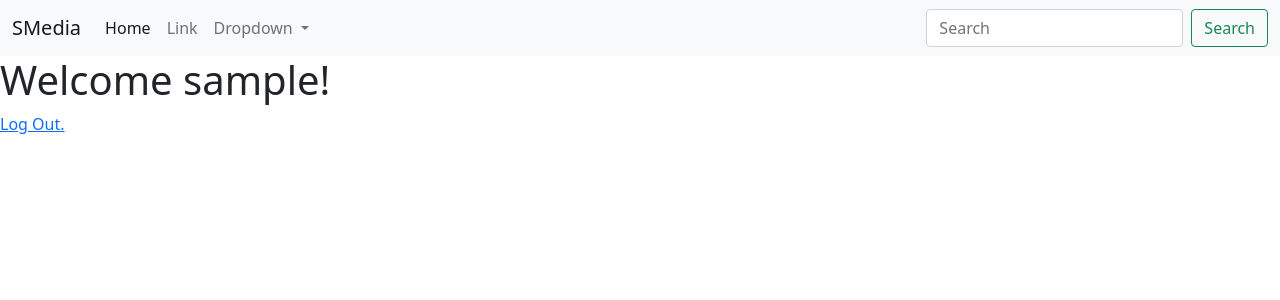
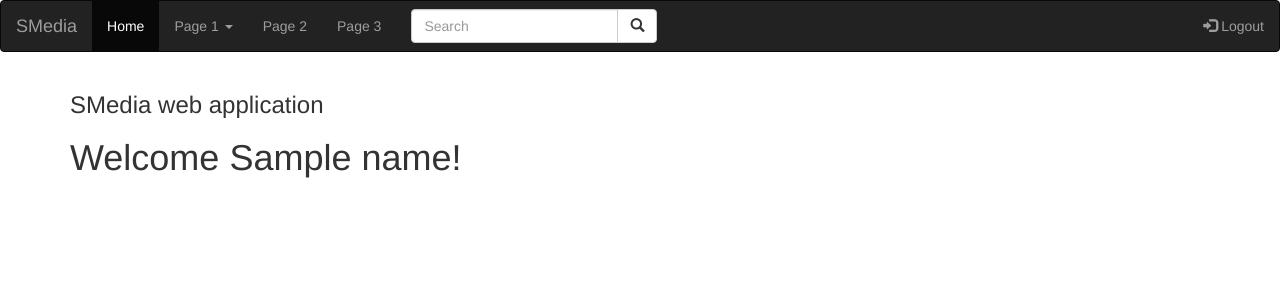
Before and after one commit to premal-yudiz/Project, a Flask app: template templates/home.html in a window 1280 px wide. Shown: the top 300 px of the page. Run offline with Flask 3, Linux system fonts and the light colour scheme; the visitor is signed in with stand-in values (Sample User, id 1); tables that the repository leaves empty hold one stand-in row (values such as "Sample post"); the template is opened without the code that fills it: most values are stand-ins (such as "Sample title", 1, 10 or a date in 2020); some libraries are stand-ins or nearby versions.

Commit message:
solve database error nd upgate the registration and login and show user name in home page

```diff
--- a/app.py
+++ b/app.py
@@ -11,47 +11,39 @@ try:
     db = SQLAlchemy(app)
 except Exception as e:
     print(e)
-
 class User(db.Model):
-        user_id=db.Column(db.Integer,primary_key=True)
-        username=db.Column(db.String,nullable=False)
-        email=db.Column(db.String,unique=True,nullable=False)
-        password=db.Column(db.String,nullable=False)
-        gender=db.Column(db.String,nullable=False)
-        child= db.relationship('User_profile',backref='parent',uselist=False)
-
+    user_id = db.Column(db.Integer, primary_key=True)
+    username = db.Column(db.String, nullable=False)
+    email = db.Column(db.String, unique=True, nullable=False)
+    password = db.Column(db.String, nullable=False)
+    gender = db.Column(db.String, nullable=False)
+    child = db.relationship('User_profile', backref='parent', uselist=False)
 
 class User_profile(db.Model):
-    user_profile_id=db.Column(db.Integer,primary_key=True)
-    # email=db.Column(db.String,nullable=False)
-    # profile_pic=db.Column(db.String)
-    # bio=db.Column(db.String)
-    # created_at=db.Column(db.DateTime)
+    user_profile_id = db.Column(db.Integer, primary_key=True)
+    bio = db.Column(db.String, default='I am SMedia user')
+    profile_pic = db.Column(db.String, default=r'C:\Users\kaman\OneDrive\Desktop\Smedia_copy\Profile_pic\profile-icon-png-908.png')
     u_id = db.Column(db.ForeignKey('user.user_id'))
 
 
-# class Pending(db.Model):
-#    pendind_id=db.Column(db.Integer,primary_key=True)
-#    friend_id = db.Column(db.Integer, db.ForeignKey('user.user_id'))
-#    user_id = db.Column(db.Integer, db.ForeignKey('user.user_id'))
-#    user=db.relationship('User')
+class Pending(db.Model):
+    pendind_id = db.Column(db.Integer, primary_key=True)
+    friend_id = db.Column(db.Integer, db.ForeignKey('user.user_id'), nullable=False)
+    user_id = db.Column(db.Integer, db.ForeignKey('user.user_id'), nullable=False)
+    user = db.relationship('User', foreign_keys=[friend_id, user_id], backref='pending_relationship', primaryjoin="and_(Pending.friend_id==User.user_id, Pending.user_id==User.user_id)")
 
-# class Reject(db.Model):
-#    reject_id=db.Column(db.Integer,primary_key=True)
-#    friend_id = db.Column(db.Integer, db.ForeignKey('user.user_id'))
-#    user_id = db.Column(db.Integer, db.ForeignKey('user.user_id'))
-#    user=db.relationship('User')
-# class Accept(db.Model):
-#    accept_id=db.Column(db.Integer,primary_key=True)
-#    friend_id = db.Column(db.Integer, db.ForeignKey('user.user_id'))
-#    user_id = db.Column(db.Integer, db.ForeignKey('user.user_id'))
-#    user=db.relationship('User')
-# class Block(db.Model):
-#    block_id=db.Column(db.Integer,primary_key=True)
-#    blockaccept_id = db.Column(db.Integer, db.ForeignKey('accept.accept_id'))
-#    accept=db.relationship('accept')
+class Reject(db.Model):
+    reject_id = db.Column(db.Integer, primary_key=True)
+    friend_id = db.Column(db.Integer, db.ForeignKey('user.user_id'), nullable=False)
+    user_id = db.Column(db.Integer, db.ForeignKey('user.user_id'), nullable=False)
+    user = db.relationship('User', foreign_keys=[friend_id, user_id], backref='reject_relationship', primaryjoin="and_(Reject.friend_id==User.user_id, Reject.user_id==User.user_id)")
 
-
+class Accept(db.Model):
+    accept_id = db.Column(db.Integer, primary_key=True)
+    friend_id = db.Column(db.Integer, db.ForeignKey('user.user_id'), nullable=False)
+    user_id = db.Column(db.Integer, db.ForeignKey('user.user_id'), nullable=False)
+    blocked = db.Column(db.Boolean, default=False)
+    user = db.relationship('User', foreign_keys=[friend_id, user_id], backref='accept_relationship', primaryjoin="and_(Accept.friend_id==User.user_id, Accept.user_id==User.user_id)")
 
 
 
@@ -88,8 +80,7 @@ def userlogin():
             print(obj.password)
             if obj:
                 if obj.password == password:
-
-                    session['email'] = obj.username
+                    session['name'] = obj.username
                     return redirect(url_for('home'))
                 else:
                     return "please enter correct password"
@@ -117,7 +108,12 @@ def userreset():
     return render_template('ResetPassword.html')
 @app.route('/home',methods=['POST','GET'])
 def home():
-    return render_template('home1.html')
+    name = session.get('name')
+    return render_template('home.html',name=name)
+@app.route('/sign_out', methods=["GET", "POST"])
+def sign_out():
+    del session['name']
+    return redirect(url_for('userlogin'))
 
 if __name__ == "__main__":
     with app.app_context():
--- a/templates/home.html
+++ b/templates/home.html
@@ -2,64 +2,62 @@
 <html lang="en">
 
 <head>
-    <meta charset="UTF-8">
-    <meta http-equiv="X-UA-Compatible" content="IE=edge">
-    <meta name="viewport" content="width=device-width, initial-scale=1.0">
-    <title>Document</title>
-    <link href="https://cdn.jsdelivr.net/npm/bootstrap@5.0.2/dist/css/bootstrap.min.css" rel="stylesheet" integrity="sha384-EVSTQN3/azprG1Anm3QDgpJLIm9Nao0Yz1ztcQTwFspd3yD65VohhpuuCOmLASjC" crossorigin="anonymous">
-    <script src="https://cdn.jsdelivr.net/npm/bootstrap@5.0.2/dist/js/bootstrap.bundle.min.js" integrity="sha384-MrcW6ZMFYlzcLA8Nl+NtUVF0sA7MsXsP1UyJoMp4YLEuNSfAP+JcXn/tWtIaxVXM" crossorigin="anonymous"></script>
+    <title>SMedia</title>
+    <meta charset="utf-8">
+    <meta name="viewport" content="width=device-width, initial-scale=1">
+    <link rel="stylesheet" href="https://maxcdn.bootstrapcdn.com/bootstrap/3.4.1/css/bootstrap.min.css">
+    <script src="https://ajax.googleapis.com/ajax/libs/jquery/3.6.4/jquery.min.js"></script>
+    <script src="https://maxcdn.bootstrapcdn.com/bootstrap/3.4.1/js/bootstrap.min.js"></script>
 </head>
 
 <body>
 
-    <nav class="navbar navbar-expand-lg navbar-light bg-light">
+    <nav class="navbar navbar-inverse">
         <div class="container-fluid">
+            <div class="navbar-header">
                 <a class="navbar-brand" href="#">SMedia</a>
-            <button class="navbar-toggler" type="button" data-bs-toggle="collapse" data-bs-target="#navbarSupportedContent" aria-controls="navbarSupportedContent" aria-expanded="false" aria-label="Toggle navigation">
-      <span class="navbar-toggler-icon"></span>
-    </button>
-            <div class="collapse navbar-collapse" id="navbarSupportedContent">
-                <ul class="navbar-nav me-auto mb-2 mb-lg-0">
-                    <li class="nav-item">
-                        <a class="nav-link active" aria-current="page" href="#">Home</a>
-                    </li>
-                    <li class="nav-item">
-                        <a class="nav-link" href="#">Link</a>
-                    </li>
-                    <li class="nav-item dropdown">
-                        <a class="nav-link dropdown-toggle" href="#" id="navbarDropdown" role="button" data-bs-toggle="dropdown" aria-expanded="false">
-            Dropdown
-          </a>
-                        <ul class="dropdown-menu" aria-labelledby="navbarDropdown">
-                            <li><a class="dropdown-item" href="#">Action</a></li>
-                            <li><a class="dropdown-item" href="#">Another action</a></li>
-                            <li>
-                                <hr class="dropdown-divider">
-                            </li>
-                            <li><a class="dropdown-item" href="#">Something else here</a></li>
+            </div>
+            <ul class="nav navbar-nav">
+                <li class="active"><a href="#">Home</a></li>
+                <li class="dropdown">
+                    <a class="dropdown-toggle" data-toggle="dropdown" href="#">Page 1
+        <span class="caret"></span></a>
+                    <ul class="dropdown-menu">
+                        <li><a href="#">Page 1-1</a></li>
+                        <li><a href="#">Page 1-2</a></li>
+                        <li><a href="#">Page 1-3</a></li>
                     </ul>
                 </li>
-                    <!-- <li class="nav-item">
-                        <a class="nav-link disabled" href="#" tabindex="-1" aria-disabled="true">Disabled</a>
-                    </li> -->
+                <li><a href="#">Page 2</a></li>
+                <li><a href="#">Page 3</a></li>
             </ul>
-                <form class="d-flex">
-                    <input class="form-control me-2" type="search" placeholder="Search" aria-label="Search">
-                    <button class="btn btn-outline-success" type="submit">Search</button>
-                </form>
-
+            <ul class="nav navbar-nav navbar-right">
+                <!-- <li><a href="#"><span class="glyphicon glyphicon-user"></span> Sign Up</a></li> -->
+                <li>
+                    <a href=" {{ url_for( 'sign_out') }} "><span class="glyphicon glyphicon-log-in "></span> Logout</a></li>
+            </ul>
+            <form class="navbar-form navbar-left " action="/action_page.php ">
+                <div class="input-group ">
+                    <input type="text " class="form-control " placeholder="Search " name="search ">
+                    <div class="input-group-btn ">
+                        <button class="btn btn-default " type="submit ">
+            <i class="glyphicon glyphicon-search "></i>
+          </button>
                     </div>
                 </div>
+            </form>
+        </div>
+    </nav>
 
-    </nav>
-    <div>
-        {% if session['email'] %}
-        <h1>Welcome {{ session['email'] }}!</h1>
-        <a href="{{ url_for('sign_out') }}" class="registerbtn">Log Out.</a> {% else %}
-        <h1>Welcome! Please Login First <a href="{{ url_for('sign_in') }}">here.</a></h1>
+    <div class="container ">
+        <h3>SMedia web application</h3>
+        {% if session['name'] %}
+        <h1>Welcome {{ name }}!</h1>
+        {% else %}
+        <h1>Welcome! Please Login First <a href="{{url_for('userlogin')}}">here.</a></h1>
         {% endif %}
+    </div>
 
-    </div>
 </body>
 
 </html>
```
Also changed, not shown: templates/home1.html (deleted, +0 -117 lines), Profile_pic/profile-icon-png-908.png (added). Lines whose indentation alone changed are shown as unchanged.
